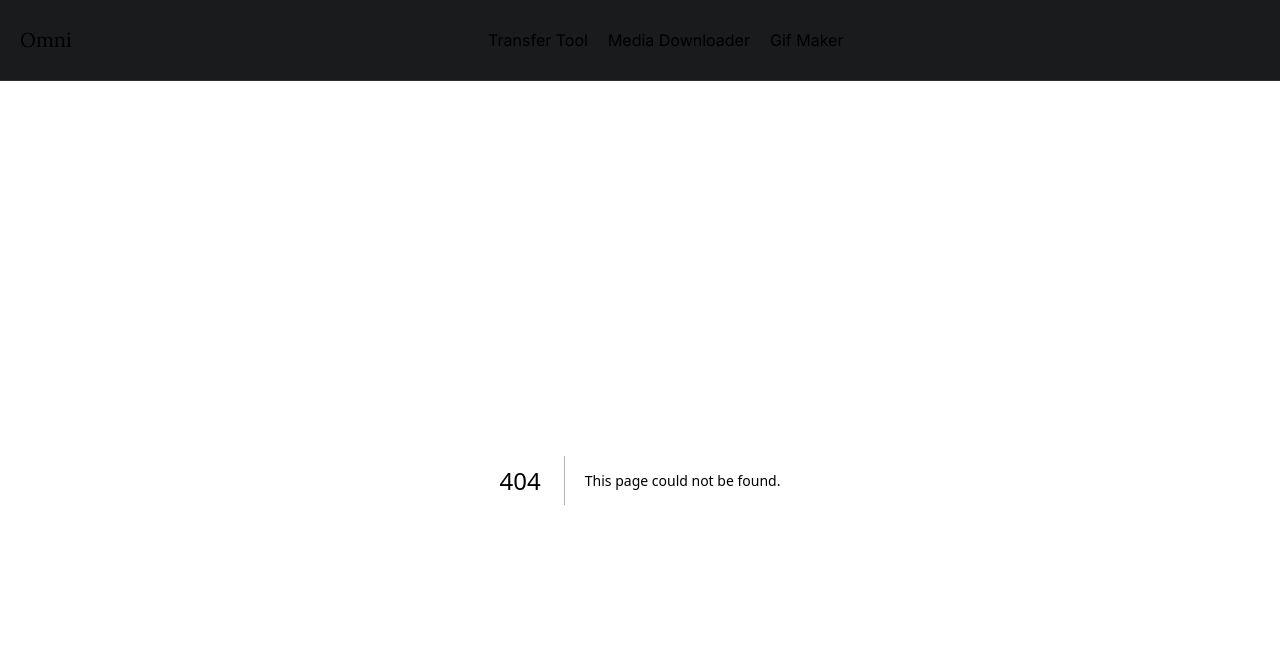
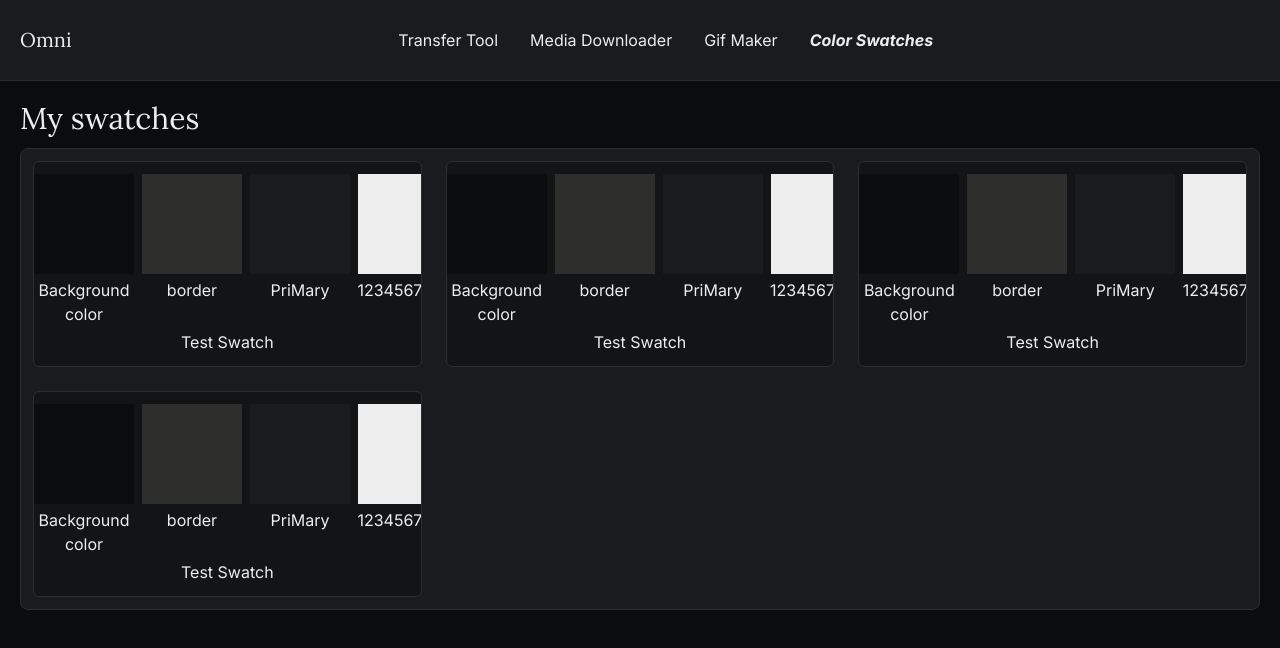
Before and after one commit to wetsocksnsleeves/omni, a Next.js app: page /colorswatch in a window 1280 px wide. Before the commit this address had no page. Shown: the top 648 px of the page. Built offline with nearby package versions, Linux system fonts and the light colour scheme.

Commit message:
Finished UI for Transfer, Media Downloader, and Color Swatches

```diff
--- /dev/null
+++ b/app/colorswatch/page.tsx
@@ -0,0 +1,74 @@
+interface Color {
+    hexCode: string;
+    label: string;
+}
+
+interface Swatch {
+    label: string;
+    colors: Color[];
+}
+
+export default function ColorSwatch() {
+    // Test swatch
+    const exampleSwatch: Swatch = {
+        label: "Test Swatch",
+        colors: [
+            { hexCode: "#0b0c0d", label: "Background color" },
+            { hexCode: "#2e2e2c", label: "border" },
+            { hexCode: "#191b1c", label: "PriMary" },
+            { hexCode: "#ededed", label: "12345678910" },
+        ],
+    };
+
+    // Test Data
+    const data: Swatch[] = [
+        exampleSwatch,
+        exampleSwatch,
+        exampleSwatch,
+        exampleSwatch,
+    ];
+
+    return (
+        <div className="m-5 flex flex-col">
+            <div>
+                <h1 className="font-lora text-3xl">My swatches</h1>
+            </div>
+            <div className="my-3 grid grid-cols-1 md:grid-cols-2 lg:grid-cols-3 border border-border rounded-lg bg-primary w-full h-fit">
+                {data.map((swatch, index) => {
+                    return (
+                        <div
+                            key={index}
+                            className="m-3 flex flex-col items-center justify-evenly h-fit border border-border bg-secondary rounded-md"
+                        >
+                            <div
+                                className="mt-3 w-full grid grid-cols-2 gap-2 justify-items-center items-start lg:flex lg:flex-row justify-evenly
+                            overflow-auto"
+                            >
+                                {swatch.colors.map((color, index) => {
+                                    return (
+                                        <div
+                                            key={index}
+                                            className="flex flex-col items-center max-w-25"
+                                        >
+                                            <div
+                                                className={`aspect-square w-25 h-25`}
+                                                style={{
+                                                    backgroundColor:
+                                                        color.hexCode,
+                                                }}
+                                            ></div>
+                                            <label className="m-1 text-balance text-center overflow-hidden">
+                                                {color.label}
+                                            </label>
+                                        </div>
+                                    );
+                                })}
+                            </div>
+                            <label className="mb-3 lg:mt-0 mt-3">{swatch.label}</label>
+                        </div>
+                    );
+                })}
+            </div>
+        </div>
+    );
+}
--- a/app/components/ui/NavBar.tsx
+++ b/app/components/ui/NavBar.tsx
@@ -15,6 +15,7 @@ export default function NavBar() {
         { route: "/transfertool", label: "Transfer Tool" },
         { route: "/mediadownloader", label: "Media Downloader" },
         { route: "/gifmaker", label: "Gif Maker" },
+        { route: "/colorswatch", label: "Color Swatches" },
     ];
 
     const [burger, setBurger] = useState(false);
@@ -30,7 +31,7 @@ export default function NavBar() {
                     </Link>
                 </span>
                 <nav
-                    className={`${burger ? "hidden" : "sm:flex flex-row w-full h-full items-center justify-center gap-5 hidden"}`}
+                    className={`${burger ? "hidden" : "sm:flex flex-row w-full h-full items-center justify-center gap-8 hidden"}`}
                 >
                     {routes.map((item) => (
                         <Link
--- a/app/layout.tsx
+++ b/app/layout.tsx
@@ -15,7 +15,7 @@ export default function RootLayout({
     return (
         <html lang="en">
             <body
-                className={`antialiased overflow-hidden`}
+                className={`antialiased overflow-x-hidden`}
             >
             <NavBar/>
                 {children}
--- a/app/transfertool/page.tsx
+++ b/app/transfertool/page.tsx
@@ -23,11 +23,17 @@ interface File {
 
 function FileControl() {
     return (
-        <div className="absolute z-20 flex gap-5 my-10 bottom-0 left-1/2 -translate-x-1/2 -translate-y-1/2">
-            <div className="border border-border rounded-md bg-secondary px-5 py-2 drop-shadow-lg hover:brightness-125 active:brightness-80">
+        <div className="fixed z-20 flex gap-5 my-10 bottom-0 left-1/2 -translate-x-1/2 -translate-y-1/2">
+            <div
+                className="border border-border rounded-md bg-secondary px-5 py-2 drop-shadow-[0_8px_8px_rgba(0,0,0,.5)]
+            hover:brightness-125 active:brightness-80"
+            >
                 <label className="select-none text-white">Upload</label>
             </div>
-            <div className="border border-border rounded-md bg-secondary px-5 py-2 drop-shadow-lg hover:brightness-125 active:brightness-80">
+            <div
+                className="border border-border rounded-md bg-secondary px-5 py-2 drop-shadow-[0_8px_8px_rgba(0,0,0,.5)]
+                hover:brightness-125 active:brightness-80"
+            >
                 <label className="select-none text-white">Download</label>
             </div>
         </div>
@@ -131,6 +137,12 @@ export default function TransferTool() {
         { name: "file4", path: "/missing-file.jpg" },
         { name: "file5", path: "/missing-file.jpg" },
         { name: "file6", path: "/missing-file.jpg" },
+        { name: "file6", path: "/missing-file.jpg" },
+        { name: "file7", path: "/missing-file.jpg" },
+        { name: "file8", path: "/missing-file.jpg" },
+        { name: "file9", path: "/missing-file.jpg" },
+        { name: "file10", path: "/missing-file.jpg" },
+        { name: "file11", path: "/missing-file.jpg" },
     ];
 
     const [selectedFiles, setSelectedFiles] = useState<File[]>([]);
```
